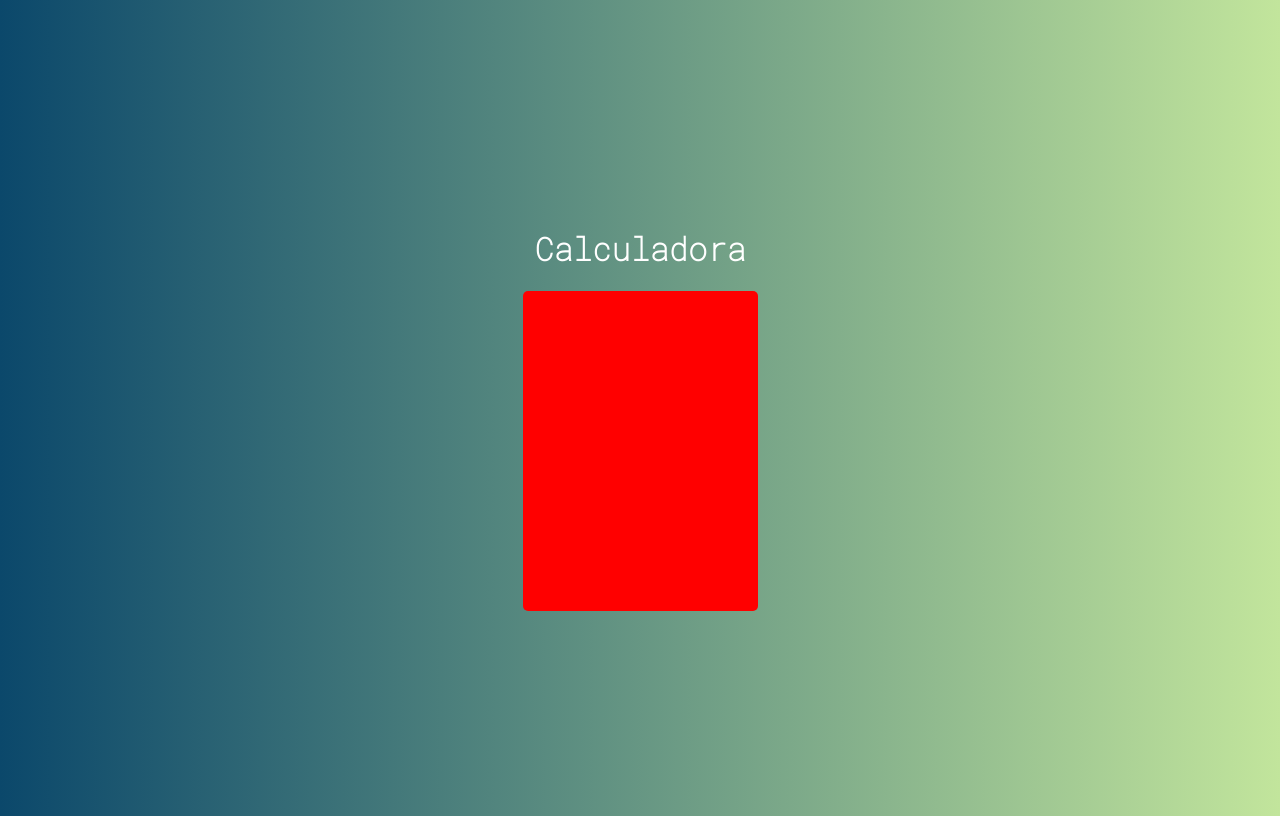
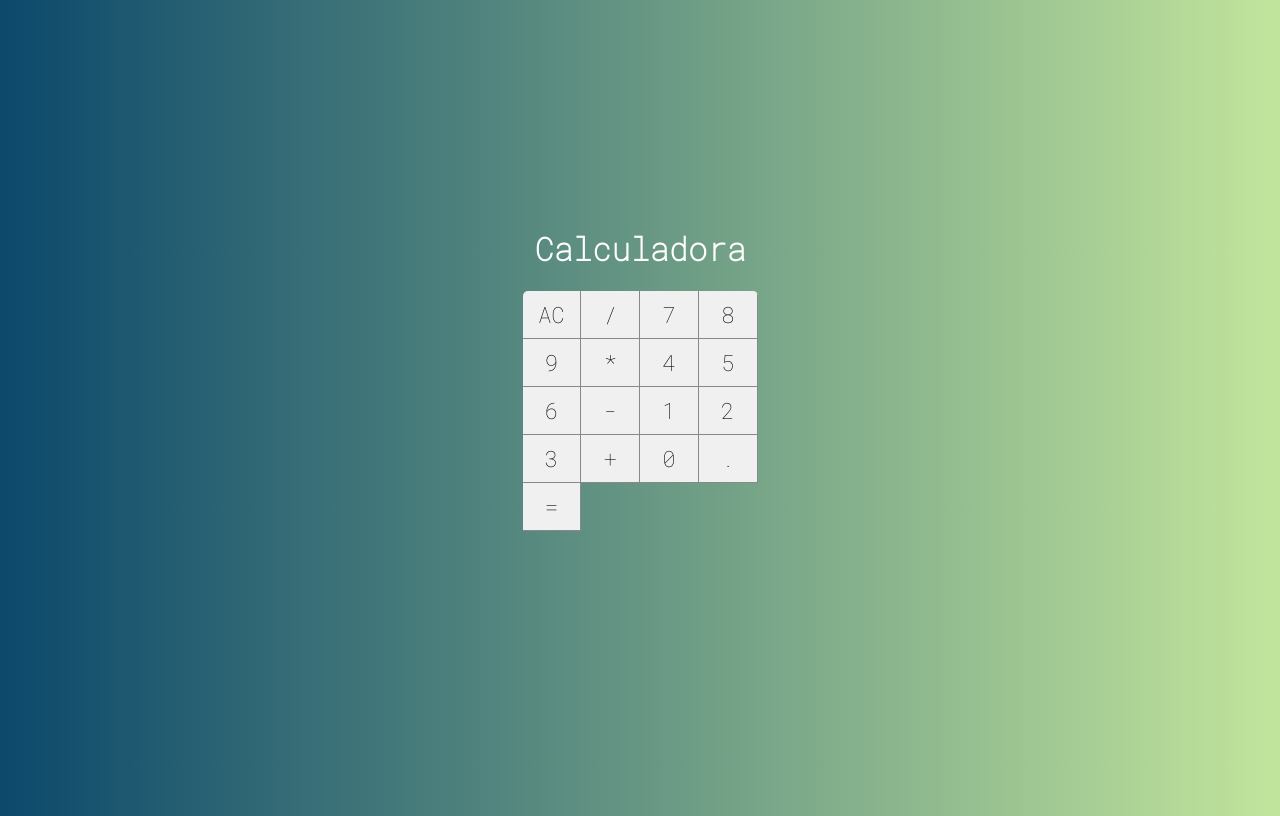
Before and after one commit to WellingtonVicen/Projeto_Calculadora_React, a React (Create React App) app: page / in a window 1280 px wide. Built offline with nearby package versions, Linux system fonts and the light colour scheme.

Commit message:
Componente Button

```diff
--- /dev/null
+++ b/src/components/Button.css
@@ -0,0 +1,14 @@
+ :root {
+     --bg-button: #f0f0f0;
+     --border-button: solid 1px #888;
+
+}
+
+.button {
+    font-size: 1.4em;
+    background-color: var(--bg-button);
+    border: none;
+    border-right: var(--border-button);
+    border-bottom: var(--border-button);
+    outline: none;
+}
--- /dev/null
+++ b/src/components/Button.jsx
@@ -0,0 +1,5 @@
+import React from 'react'
+import './Button.css'
+
+export default props =>
+<button className="button">{props.label}</button>
--- a/src/main/Calculator.css
+++ b/src/main/Calculator.css
@@ -3,5 +3,8 @@
      width: 235px;
      border-radius: 5px;
      overflow: hidden;
-     background-color: red; /* Temporario */
+
+     display: grid;
+     grid-template-columns: repeat(4, 25%);
+     grid-template-rows: 48px 48px 48px 48px 48px;
 }
--- a/src/main/Calculator.jsx
+++ b/src/main/Calculator.jsx
@@ -1,11 +1,29 @@
 import React, { Component } from 'react'
 import './Calculator.css'
+
+import Button from '../components/Button'
 
 export default class Calculator extends Component {
     render() {
         return (
             <div className="calculator">
-
+              <Button label ="AC"/>
+              <Button label ="/"/>
+              <Button label ="7"/>
+              <Button label ="8"/>
+              <Button label ="9"/>
+              <Button label ="*"/>
+              <Button label ="4"/>
+              <Button label ="5"/>
+              <Button label ="6"/>
+              <Button label ="-"/>
+              <Button label ="1"/>
+              <Button label ="2"/>
+              <Button label ="3"/>
+              <Button label ="+"/>
+              <Button label ="0"/>
+              <Button label ="."/>
+              <Button label ="="/>
             </div>
         )
 
```
Also changed, not shown: 1 other file (tests, documents, lock files or other folders).
